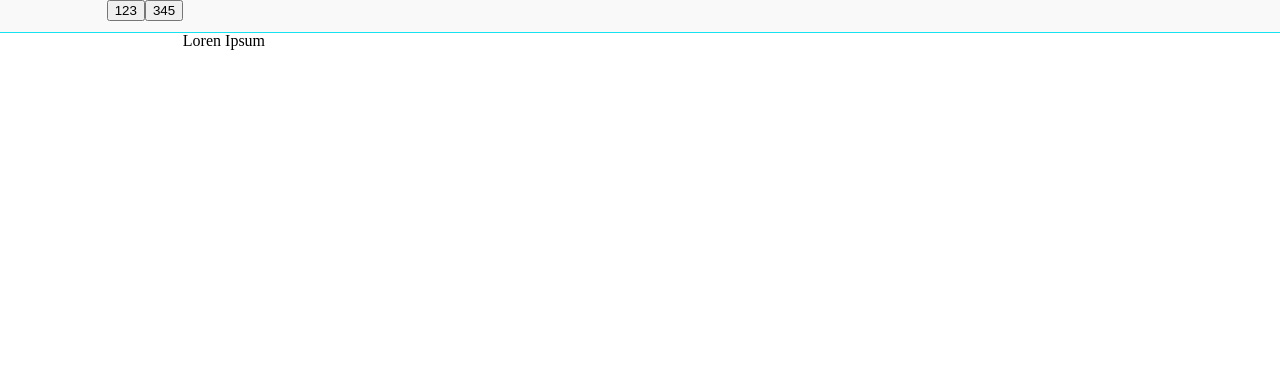
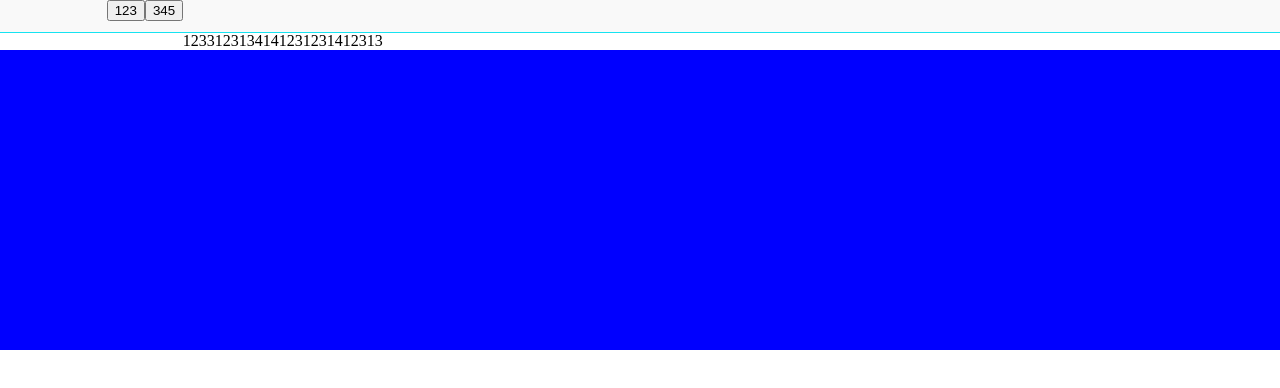
Before and after one commit to kirrosh/wpc, a React app: page / in a window 1280 px wide. Shown: the top 388 px of the page. Built offline with nearby package versions, Linux system fonts and the light colour scheme.

Commit message:
wideComponents

```diff
--- /dev/null
+++ b/src/components/GridLayout/WideComponent.tsx
@@ -0,0 +1,12 @@
+import React from 'react';
+import { StyledWideComponent } from 'components/GridLayout/styled';
+
+class WideComponent extends React.PureComponent {
+  render() {
+    return (
+      <StyledWideComponent {...this.props}/>
+    );
+  }
+}
+
+export default WideComponent;
--- a/src/components/GridLayout/index.tsx
+++ b/src/components/GridLayout/index.tsx
@@ -1,16 +1,20 @@
 import React from 'react';
-import { StyledGridLayout } from './styled';
-import { SimpleContent } from 'styled/grid';
+import { StyledGridLayout, SimpleContent, WideContent } from './styled';
 import { GridLayoutProps } from 'components/GridLayout/types';
+import { getSimleAndWideComponents } from 'components/GridLayout/utils';
 
 
 class GridLayout extends React.PureComponent<GridLayoutProps> {
   render() {
+    const filteredChildren = getSimleAndWideComponents(this.props.children);
     return (
       <StyledGridLayout columnSize={this.props.columnSize} className={this.props.className}>
         <SimpleContent>
-          {this.props.children}
+          {filteredChildren.simpleComponents}
         </SimpleContent>
+        <WideContent>
+          {filteredChildren.wideComponents}
+        </WideContent>
       </StyledGridLayout>
     );
   }
--- a/src/components/GridLayout/styled.ts
+++ b/src/components/GridLayout/styled.ts
@@ -1,7 +1,22 @@
 import styled from 'styled-components';
-import { createDefaultGrid } from 'styled/grid/mixins';
-import { GridLayoutSize } from 'components/GridLayout/types';
+import { GridLayoutProps } from 'components/GridLayout/types';
+import { createDefaultGrid } from 'components/GridLayout/mixins';
 
-export const StyledGridLayout = styled.div<GridLayoutSize>`
-  ${({ columnSize }: GridLayoutSize) => createDefaultGrid(columnSize ? columnSize : '10fr')}
+export const StyledGridLayout = styled.div`
+  ${({ columnSize }: GridLayoutProps) => createDefaultGrid(columnSize ? columnSize : '10fr')}
 `;
+export const StyledWideComponent = styled.div`
+  grid-column-start: 0;
+  grid-column-end: 5;
+  height: 300px;
+  background-color: blue;
+`;
+
+export const SimpleContent = styled.div`
+  grid-column-start: 3;
+  grid-column-end: 4;
+`;
+export const WideContent = styled.div`
+  grid-column-start: 1;
+  grid-column-end: 6;
+`;
--- /dev/null
+++ b/src/components/GridLayout/utils.ts
@@ -0,0 +1,18 @@
+import React, { ReactNode } from 'react';
+import WideComponent from 'components/GridLayout/WideComponent';
+
+export const getSimleAndWideComponents = (children: ReactNode | ReactNode[]) => {
+  const simpleComponents: ReactNode[] = [];
+  const wideComponents: ReactNode[] = [];
+  React.Children.forEach(children, (child) => {
+    if (typeof child === 'object' && child.type === WideComponent) {
+      wideComponents.push(child);
+    } else {
+      simpleComponents.push(child);
+    }
+  });
+  return {
+    wideComponents,
+    simpleComponents,
+  };
+};
--- a/src/components/HeaderLayout/styled.ts
+++ b/src/components/HeaderLayout/styled.ts
@@ -1,5 +1,4 @@
 import styled from 'styled-components';
-import { createDefaultGrid } from 'styled/grid/mixins';
 import GridLayout from 'components/GridLayout';
 
 
--- a/src/components/MainLayout/index.tsx
+++ b/src/components/MainLayout/index.tsx
@@ -1,11 +1,13 @@
 import React from 'react';
 import GridLayout from 'components/GridLayout';
+import WideComponent from 'components/GridLayout/WideComponent';
 
 class MainLayout extends React.PureComponent {
   render() {
     return (
       <GridLayout columnSize={'5fr'}>
-        Loren Ipsum
+        <div>1233123134141231231412313</div>
+        <WideComponent/>
       </GridLayout>
     );
   }
--- a/src/components/MainLayout/styled.ts
+++ b/src/components/MainLayout/styled.ts
@@ -1,5 +1,5 @@
 import styled from 'styled-components';
-import { createDefaultGrid } from 'styled/grid/mixins';
+import { createDefaultGrid } from 'components/GridLayout/mixins';
 
 // base layout inspired by
 // CSS Grid layout: multiply & conquer — or how to actually design using The Grid.
--- a/src/styled/grid/index.ts
+++ /dev/null
@@ -1,6 +0,0 @@
-import styled from 'styled-components';
-
-export const SimpleContent = styled.div`
-  grid-column-start: 3;
-  grid-column-end: 4;
-`;
```
Also changed, not shown: src/components/GridLayout/types.ts (+7 -3 lines), src/components/GridLayout/mixins.ts (renamed from src/styled/grid/mixins.ts).
